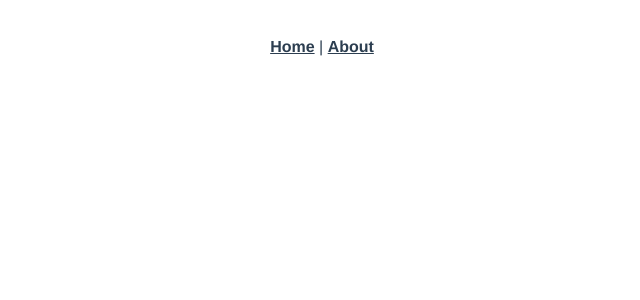
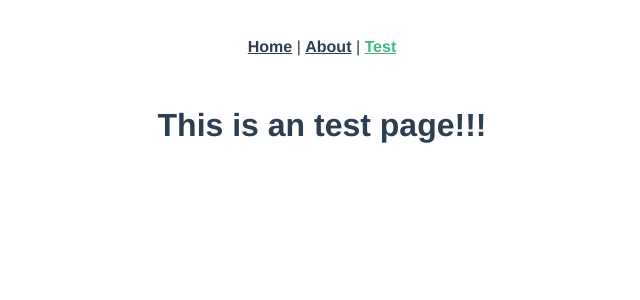
Before and after one commit to gimme-a-br/cookbook_frontend_app, a Vue app: page /test in a window 1280 px wide. Shown: the top 300 px of the page, without its empty margins (318-958 px from the left). Built offline with nearby package versions, Linux system fonts and the light colour scheme; the HTML template or start-up script is replaced by a standard one.

Commit message:
Add test page with frontend route

```diff
--- a/src/App.vue
+++ b/src/App.vue
@@ -2,7 +2,8 @@
   <div id="app">
     <div id="nav">
       <router-link to="/">Home</router-link> |
-      <router-link to="/about">About</router-link>
+      <router-link to="/about">About</router-link> |
+      <router-link to="/test">Test</router-link>
     </div>
     <router-view/>
   </div>
--- a/src/router/index.js
+++ b/src/router/index.js
@@ -1,6 +1,7 @@
 import Vue from 'vue'
 import VueRouter from 'vue-router'
 import Home from '../views/Home.vue'
+import Test from "../views/Test.vue"
 
 Vue.use(VueRouter)
 
@@ -17,7 +18,8 @@
     // this generates a separate chunk (about.[hash].js) for this route
     // which is lazy-loaded when the route is visited.
     component: () => import(/* webpackChunkName: "about" */ '../views/About.vue')
-  }
+  },
+  {path: "/test", component: Test}
 ]
 
 const router = new VueRouter({
--- /dev/null
+++ b/src/views/Test.vue
@@ -0,0 +1,5 @@
+<template>
+  <div class="test">
+    <h1>This is an test page!!!</h1>
+  </div>
+</template>
```
